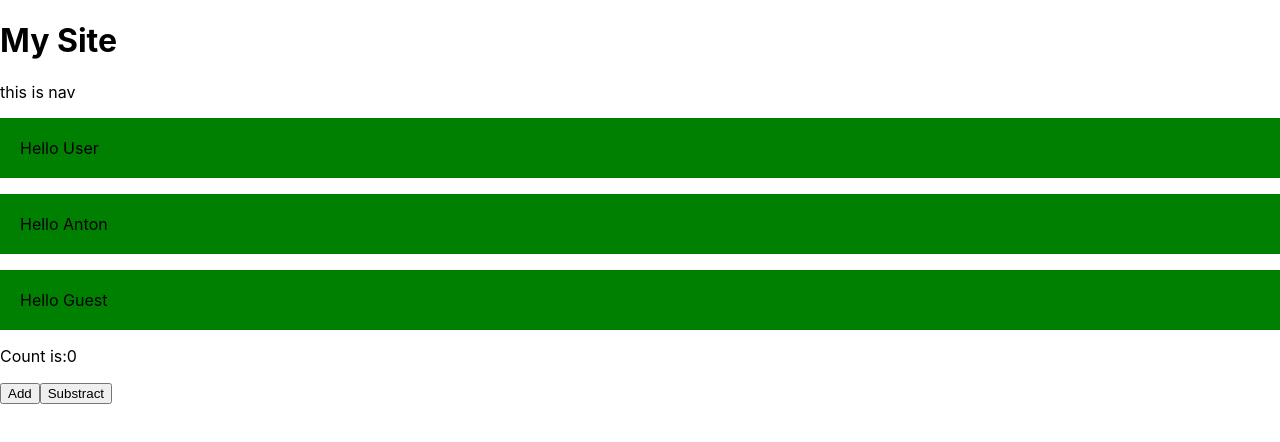
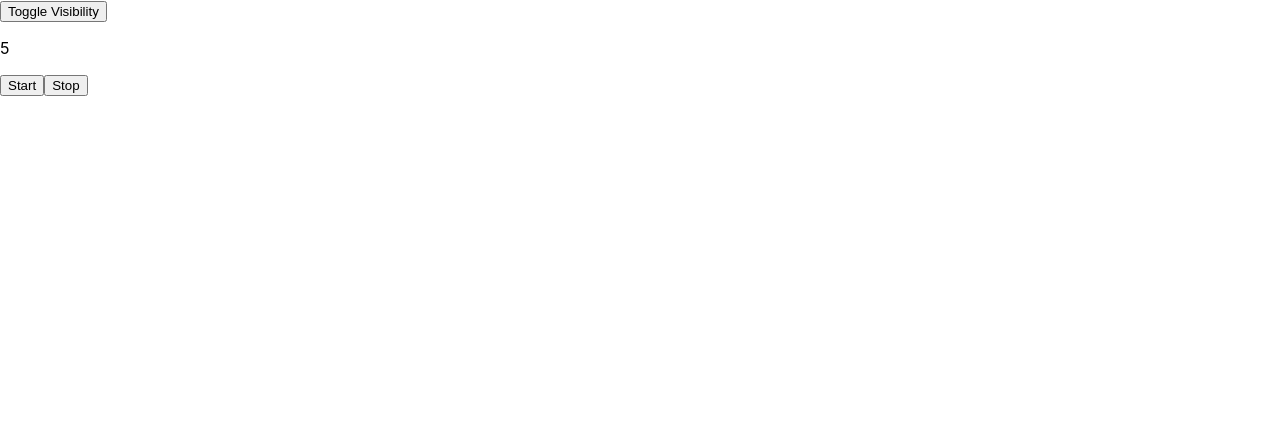
Before and after one commit to SerhiiKachur/fe-2023-1-git, a React (Create React App) app in the folder fe-2023-1-react-app/: page / in a window 1280 px wide. Shown: the top 442 px of the page. Built offline with nearby package versions, Linux system fonts and the light colour scheme.

Commit message:
Add basic StopWatch

```diff
--- a/fe-2023-1-react-app/src/App.js
+++ b/fe-2023-1-react-app/src/App.js
@@ -1,18 +1,26 @@
 import React from "react";
-import Header from "./Components/Header";
-import Greeting from "./Components/Greeting";
-import Counter from "./Components/Counter";
+import StopWatch from "./Components/StopWatch";
 
 class App extends React.Component {
+  constructor(props){
+    super(props);
+    this.state ={
+      isVisible: true,
+    }
+  }
+
+  handleIsVisible = () => {
+    this.setState ({
+      isVisible: !this.state.isVisible
+    })
+  }
   render() {
+    const { isVisible } = this.state;
     return (
-      <div>
-        <Header />
-        <Greeting name="User" />
-        <Greeting name="Anton" />
-        <Greeting />
-        <Counter />
-      </div>
+      <>
+        <button onClick={this.handleIsVisible}>Toggle Visibility</button>
+        {isVisible && <StopWatch />}
+      </>
     );
   }
 }
--- /dev/null
+++ b/fe-2023-1-react-app/src/Components/StopWatch/index.jsx
@@ -0,0 +1,44 @@
+import React from "react";
+
+class StopWatch extends React.Component {
+  constructor(props) {
+    super(props);
+    this.state = {
+      currentTime: 0,
+    };
+  }
+
+  start = () => {
+    // const {currentTime} =this.state;
+    this.intervalID = setInterval(() => {
+      this.setState({
+        currentTime: this.state.currentTime + 1,
+      });
+    }, 1000);
+  };
+  componentDidMount() {
+    console.log("componentDidMount");
+    this.start();
+  }
+  componentDidUpdate(prevProps, prevState) {
+    console.log("componentDidUpdate");
+  }
+
+  componentWillUnmount(){
+    console.log('componentWillUnmount');
+    clearInterval(this.intervalID);
+  }
+
+
+  render() {
+    const { currentTime } = this.state;
+    return (
+      <section>
+        <p>{currentTime}</p>
+        <button onClick={this.start}>Start</button>
+        <button>Stop</button>
+      </section>
+    );
+  }
+}
+export default StopWatch;
```
Also changed, not shown: fe-2023-1-react-app/src/Components/ImportantMessages/index.jsx (added, +13 -0 lines), fe-2023-1-react-app/src/Components/Message/index.jsx (added, +43 -0 lines), fe-2023-1-react-app/src/Components/Message/style.css (added, +12 -0 lines).
